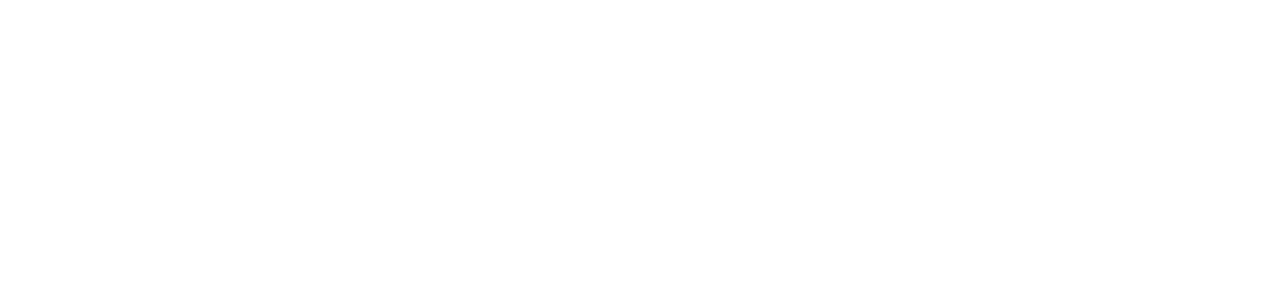
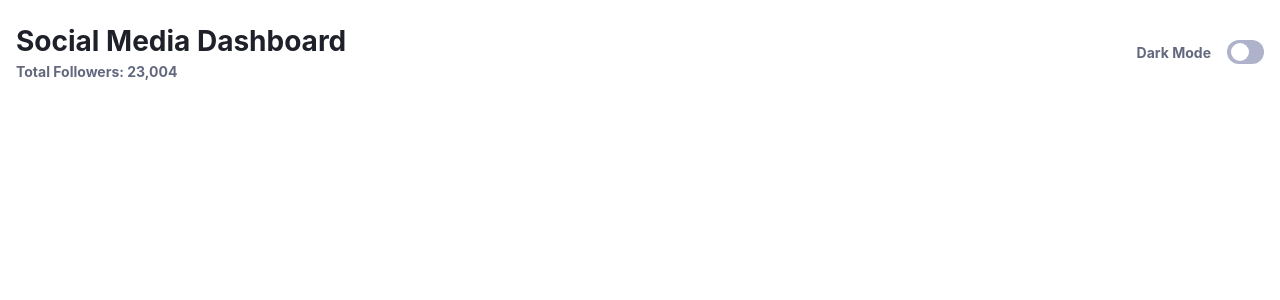
Before and after one commit to namlh023/social-media-dashboard, a React (Create React App) app: page / in a window 1280 px wide. Shown: the top 300 px of the page. Built offline with nearby package versions, Linux system fonts and the light colour scheme.

Commit message:
(feat) header

```diff
--- a/src/App.js
+++ b/src/App.js
@@ -1,19 +1,31 @@
+import { useState, useEffect } from "react";
 import { ThemeProvider } from "styled-components";
 import useTheme from "./hooks/useTheme";
-import themes from "./theme/themes";
 import Fonts from "./styled/font";
 import Reset from "./styled/reset";
-
+import Header from "./features/header";
 import Wrapper from "./features/wrapper";
+import { ThemeContext } from "./contexts/context";
+import themes from "./theme/themes";
 
 function App() {
   const [theme, setTheme] = useTheme();
+  const [darkTheme, setDarkTheme] = useState(false);
+
+  useEffect(() => {
+    darkTheme ? setTheme(themes.dark) : setTheme(themes.light);
+  }, [darkTheme, setTheme]);
+
   return (
-    <ThemeProvider theme={theme}>
-      <Fonts />
-      <Reset />
-      <Wrapper></Wrapper>
-    </ThemeProvider>
+    <ThemeContext.Provider value={{ darkTheme, setDarkTheme }}>
+      <ThemeProvider theme={theme}>
+        <Fonts />
+        <Reset />
+        <Wrapper>
+          <Header />
+        </Wrapper>
+      </ThemeProvider>
+    </ThemeContext.Provider>
   );
 }
 
--- /dev/null
+++ b/src/contexts/context.js
@@ -0,0 +1,6 @@
+import { createContext } from "react";
+
+export const ThemeContext = createContext({
+  darkTheme: false,
+  setDarkTheme: (dark) => {},
+});
--- a/src/features/header/index.js
+++ b/src/features/header/index.js
@@ -1,14 +1,26 @@
-import { StyledHeader, StyledText, StyledTitle } from "./styled";
+import { useContext } from "react";
+import { StyledLine, StyledHeader, StyledText, StyledTitle } from "./styled";
+import Switch from "../../uiKit/switch";
+import useWindowSize from "../../hooks/useWindowSize";
+import { ThemeContext } from "../../contexts/context";
 
 export default function Header() {
+  const { width } = useWindowSize();
+  const { darkTheme, setDarkTheme } = useContext(ThemeContext);
+
   return (
     <StyledHeader>
-      <div>
+      <div className="title">
         <StyledTitle>Social Media Dashboard</StyledTitle>
         <StyledText>Total Followers: 23,004</StyledText>
       </div>
-      <div>
+      {width <= 922 && <StyledLine />}
+      <div className="mode">
         <StyledText>Dark Mode</StyledText>
+        <Switch
+          checked={darkTheme}
+          onChange={() => setDarkTheme((prev) => !prev)}
+        />
       </div>
     </StyledHeader>
   );
--- a/src/features/header/styled.js
+++ b/src/features/header/styled.js
@@ -2,17 +2,42 @@
 
 export const StyledHeader = styled.header`
   display: flex;
-  justify-content: space-between;
-  align-items: center;
+  flex-direction: column;
+  align-items: flex-start;
+  gap: 16px;
+
+  .title {
+    display: flex;
+    flex-direction: column;
+    gap: 5px;
+  }
+
+  .mode {
+    display: flex;
+    justify-content: space-between;
+    align-items: center;
+    width: 100%;
+  }
+
+  @media (min-width: 992px) {
+    flex-direction: row;
+    justify-content: space-between;
+    align-items: center;
+
+    .mode {
+      width: unset;
+      gap: 16px;
+    }
+  }
 `;
 
 export const StyledTitle = styled.h1`
   font-weight: 700;
   font-size: 24px;
   line-height: 29px;
-  color: ${(theme) => theme.text2};
+  color: ${({ theme }) => theme.text2};
 
-  @media (min-width: 1440px) {
+  @media (min-width: 992px) {
     font-size: 28px;
     line-height: 34px;
   }
@@ -22,5 +47,11 @@
   font-weight: 700;
   font-size: 14px;
   line-height: 17px;
-  color: ${(theme) => theme.text1};
+  color: ${({ theme }) => theme.text1};
 `;
+
+export const StyledLine = styled.div`
+  height: 1px;
+  width: 100%;
+  background-color: ${({ theme }) => theme.toggle};
+`;
--- a/src/features/wrapper/index.js
+++ b/src/features/wrapper/index.js
@@ -1,7 +1,7 @@
 import StyledWrapper from "./styled";
 
-function Wrapper() {
-  return <StyledWrapper />;
+function Wrapper(props) {
+  return <StyledWrapper>{props.children}</StyledWrapper>;
 }
 
 export default Wrapper;
--- a/src/features/wrapper/styled.js
+++ b/src/features/wrapper/styled.js
@@ -1,5 +1,7 @@
 import styled from "styled-components";
 
-const StyledWrapper = styled.main``;
+const StyledWrapper = styled.main`
+  padding: 1.5rem 1rem;
+`;
 
 export default StyledWrapper;
--- /dev/null
+++ b/src/hooks/useWindowSize.js
@@ -0,0 +1,24 @@
+import { useState, useEffect } from "react";
+
+function getWindowSize() {
+  const { innerWidth: width, innerHeight: height } = window;
+  return {
+    width,
+    height,
+  };
+}
+
+export default function useWindowSize() {
+  const [windowSize, setWindowSize] = useState(getWindowSize());
+
+  useEffect(() => {
+    function handleResize() {
+      setWindowSize(getWindowSize());
+    }
+
+    window.addEventListener("resize", handleResize);
+    return () => window.removeEventListener("resize", handleResize);
+  });
+
+  return windowSize;
+}
--- /dev/null
+++ b/src/uiKit/switch/index.js
@@ -0,0 +1,14 @@
+import { StyledSwitch } from "./styled";
+
+export default function Switch(props) {
+  return (
+    <StyledSwitch>
+      <input
+        type="checkbox"
+        defaultChecked={props.checked}
+        onChange={props.onChange}
+      />
+      <span className="slider round"></span>
+    </StyledSwitch>
+  );
+}
--- /dev/null
+++ b/src/uiKit/switch/styled.js
@@ -0,0 +1,42 @@
+import styled from "styled-components";
+
+export const StyledSwitch = styled.label`
+  padding: 0 15px;
+  position: relative;
+
+  cursor: pointer;
+
+  input {
+    opacity: 0;
+    width: 0;
+    height: 0;
+  }
+
+  .slider {
+    position: absolute;
+    inset: 0;
+    background-color: #aeb3cb;
+    border-radius: 18px;
+
+    &:before {
+      content: "";
+      position: absolute;
+      top: 50%;
+      transform: translateY(-50%);
+      width: 18px;
+      height: 18px;
+      left: 4px;
+      background-color: #fff;
+      border-radius: 50%;
+      transition: 0.4s;
+    }
+  }
+
+  input:checked + .slider {
+    background: linear-gradient(225deg, #40db82 0%, #388fe7 98.02%);
+  }
+
+  input:checked + .slider:before {
+    transform: translateY(-50%) translateX(16px);
+  }
+`;
```
